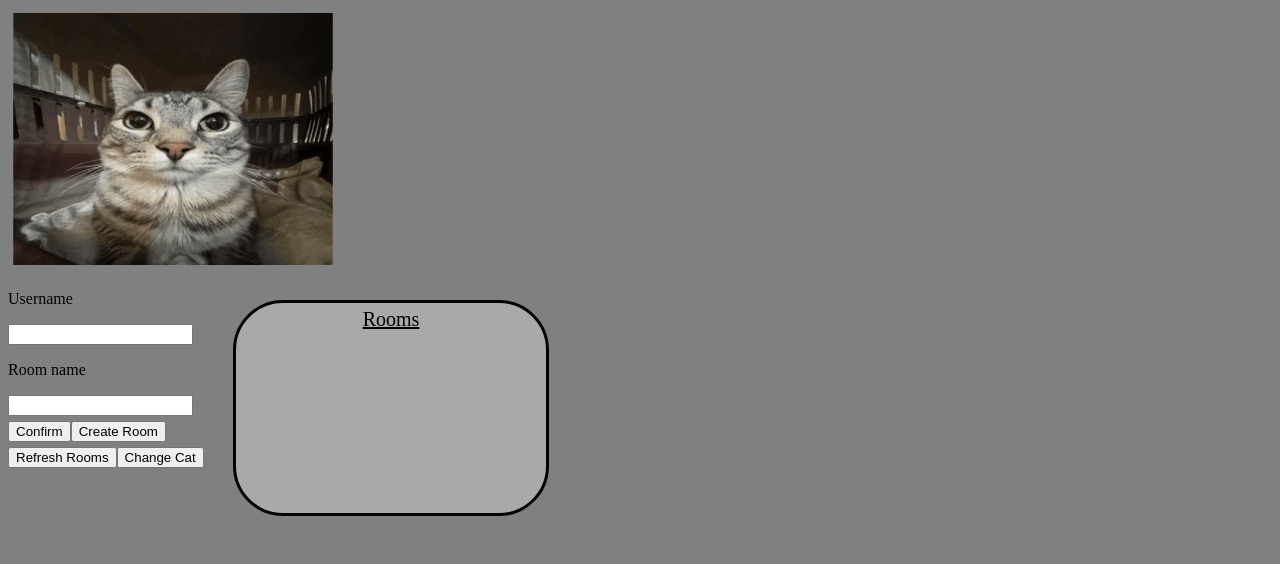
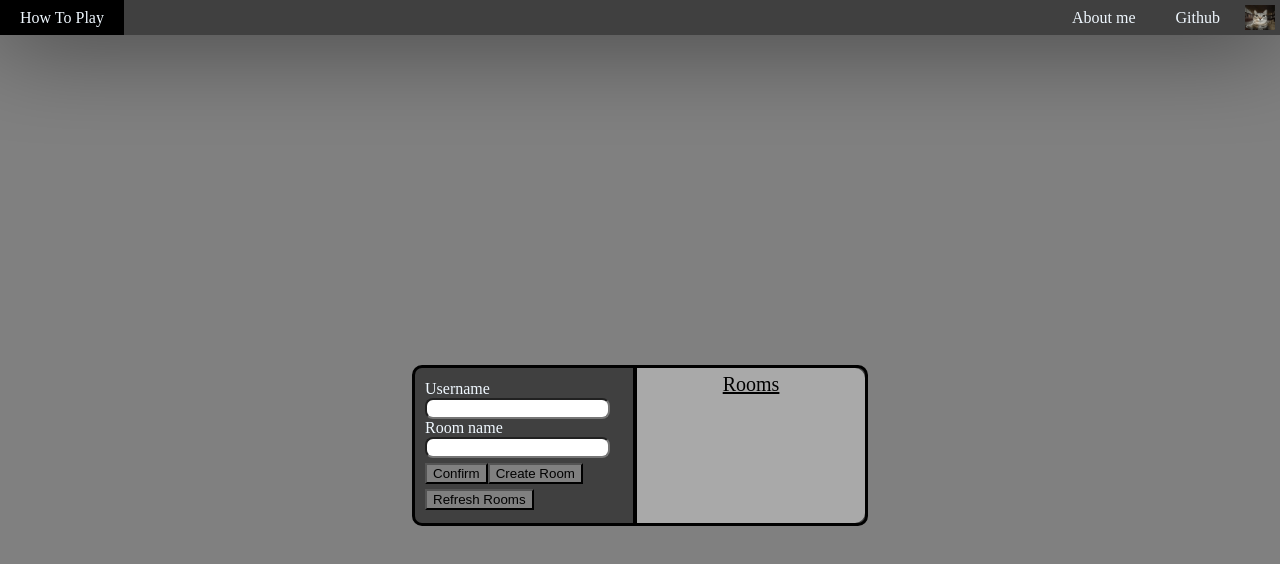
Before and after one commit to Coff33Mug/express, a website with bundled scripts: page public/html/lobby.html in a window 1280 px wide. Built offline with nearby package versions, Linux system fonts and the light colour scheme; no server answers.

Commit message:
Updated Lobby and Inputs

```diff
--- a/public/css/styles.css
+++ b/public/css/styles.css
@@ -1,3 +1,99 @@
+* {
+    margin: 0;
+}
+
+/*  Content Wrappers
+    Used in lobby and game for dice
+
+*/
+.contentWrapper {
+    display: flex;
+    align-items: center;
+    justify-content: flex-start;
+}
+
+.centerWrapper {
+    display: flex;
+    justify-content: center;
+    align-items: center;
+    height: 100vh;
+}
+
+.centerWrapper .contentBox{
+    background-color: #404040;
+    width: 450px;
+
+    border-style: solid;
+    border-radius: 10px;
+    display: flex;
+    justify-content: center;
+    align-items: center;
+}
+
+/*  Navigation bar
+
+*/
+
+nav {
+    background-color: #404040;
+    margin-bottom: 10px;
+    box-shadow: 0px -10px 100px black;
+}
+
+nav ul {
+    margin: 0;
+    padding: 0;
+    list-style: none;
+    display: flex;
+    justify-content: flex-end;
+}
+
+nav li {
+    height: 35px;
+}
+
+nav a {
+    text-decoration: none;
+    height: 100%;
+    padding: 0 20px;
+    display: flex;
+    align-items: center;
+    color: aliceblue;
+    transition: 0.2s;
+}
+
+nav li:first-child {
+    margin-right: auto;
+}
+
+nav a:hover{
+    background-color: black;
+}
+
+nav img {
+    transition: 1s;
+    width: 30px;
+    height: 70%;
+}
+
+nav img:hover {
+    width: 100px;
+}
+
+nav button {
+    display: flex;
+    justify-content: center;
+    align-items: center;
+    margin: 0px;
+    margin-left: 6px;
+    padding: 5px;
+    background-color: #404040;
+    color: aliceblue;
+    font-family: cursive;
+}
+
+
+
 p {
     color: black;
 }
@@ -17,28 +113,42 @@ button {
 
 #leaveRoomButton {
     position: absolute;
-        top: 10px;
-        right: 10px;
+
+}
+
+button {
+    background-color: gray;
+}
+
+input {
+    max-width: 190px;
+    background-color: white;
+    border-radius: .5rem;
+    transition: all 0.3s cubic-bezier(0.19, 1, 0.22, 1);
 }
 
 /* Lobby CSS */
 #inputContainer {
+    /* background-color: #404040; */
+    padding: 10px;
     position: relative;
+    width: 200px;
 }
 
-#inputContainer .roomDisplayBox{
-    width: 300px;
-    height: 200px;
+#inputContainer p {
+    color: aliceblue;
+}
+
+.roomDisplayBox{
+    width: 220px;
+    height: 145px;
     padding: 5px;
 
     background-color: darkgray;
-    border-color: black;
-    border-style: solid;
-    border-radius: 50px;
+    border-left: 4px solid;
+    border-top-right-radius: 10px;
+    border-bottom-right-radius: 10px;
     overflow-y: auto;
-    position: absolute;
-    left: 225px;
-    top: 10px;
     transition: 0.5s;
 
     display: flex;
@@ -48,6 +158,7 @@ button {
 
 .roomDisplayBox p {
     display: block;
+    color: black;
     text-size-adjust: 20px;
     margin: 0;
 }
@@ -56,17 +167,12 @@ button {
     display: block;
 }
 
-#inputContainer .roomDisplayBox:hover{
+/* .roomDisplayBox:hover{
     transform: scale(1.05);
     background-color: maroon;
-}
+} */
 
-/* Flex Box for dice,  */
-.contentWrapper {
-    display: flex;
-    align-items: center;
-    justify-content: flex-start;
-}
+
 
 /* Gives margin to dice */
 .diceContainer {
@@ -76,7 +182,7 @@ button {
 .dice {
     color:black;
     border: 2px solid black;
-    background-color: white;
+    background-color: aliceblue;
     display: inline;
     padding: 10px;
     margin: 5px;
--- a/public/html/lobby.html
+++ b/public/html/lobby.html
@@ -8,22 +8,22 @@
 
 </head>
 <body>
-    <div class="contentWrapper"></div>
-    <img id= "catImage" src="../images/cat.gif"> </img>
-    <div id="currentRooms"></div>
+    <nav>
+        <ul>
+            <li><a href="">How To Play</a></li>
+            <li><a href="">About me</a></li>
+            <li><a href="https://github.com/Coff33Mug/express">Github</a></li>
+            <li><img id= "catImage" src="../images/cat.gif"> </img></li>
+        </ul>
+    </nav>
+
+    <div class="centerWrapper">
+        <div class="contentBox">
             <div id="inputContainer">
                 <p>Username</p>
                 <input type="name" id="usernameInput">
-
-        <!-- Room display -->
-        <div id="roomDisplayBox" class="roomDisplayBox">
-            <u style="font-size: 20px;">Rooms</u>
-            <p></p>
-        </div>
-
                 <p>Room name</p>
                 <input type="name" id="roomInput">
-    </div>
 
                 <div class="contentWrapper">
                     <button id="confirmButton" type="button">Confirm</button>
@@ -32,7 +32,13 @@
 
                 <div class="contentWrapper">
                     <button id="refreshRoomsButton" type="button">Refresh Rooms</button>
-        <button id="changeCatButton" type="button">Change Cat</button>
+                </div>
+            </div>
+            <!-- Room display -->
+            <div id="roomDisplayBox" class="roomDisplayBox">
+                <u style="font-size: 20px;">Rooms</u>
+            </div>
+        </div>
     </div>
 
     <script src="/socket.io/socket.io.js"></script>
--- a/public/js/buttonEvents.js
+++ b/public/js/buttonEvents.js
@@ -18,6 +18,10 @@ socket.on('redirectToPage', url => {
 
 socket.on('message', message => {
     console.log(message);
+});
+
+document.addEventListener('DOMContentLoaded', () => {
+    socket.emit('refreshRooms');
 });
 
 // Change Cat Button
@@ -62,6 +66,12 @@ confirmButton.addEventListener('click', function() {
 // Create Room button
 document.getElementById('createRoom').addEventListener('click', function() {
     const roomName = document.getElementById('roomInput').value;
+
+    // TODO: Add error message to inform user
+    if (roomName.length > 10) {
+        return;
+    }
+
     // Request to update room list on client side
     socket.emit('getRoomList');
     socket.once('currentRoomList', newRoomList => {
@@ -73,7 +83,9 @@ document.getElementById('createRoom').addEventListener('click', function() {
     });
 });
 
-document.getElementById('refreshRoomsButton').addEventListener('click', function() {
+
+const refreshRoomsButton = document.getElementById('refreshRoomsButton');
+refreshRoomsButton.addEventListener('click', function() {
     // Remove paragraphs not working.
     const roomDisplayBox = document.querySelector('.roomDisplayBox');
     const paragraphs = roomDisplayBox.querySelectorAll('p');
@@ -83,7 +95,9 @@ document.getElementById('refreshRoomsButton').addEventListener('click', function
     });
 
     socket.emit('refreshRooms');
-    socket.once('refreshRooms', rooms => {
+});
+
+socket.on('refreshRooms', rooms => {
     // Checks if rooms exist.
     if (rooms.length === 0) {
         const paragraph = document.createElement('p');
@@ -97,4 +111,3 @@ document.getElementById('refreshRoomsButton').addEventListener('click', function
         }
     }
 });
-});
```
Also changed, not shown: public/html/game.html (+8 -3 lines). Lines whose indentation alone changed are shown as unchanged.
